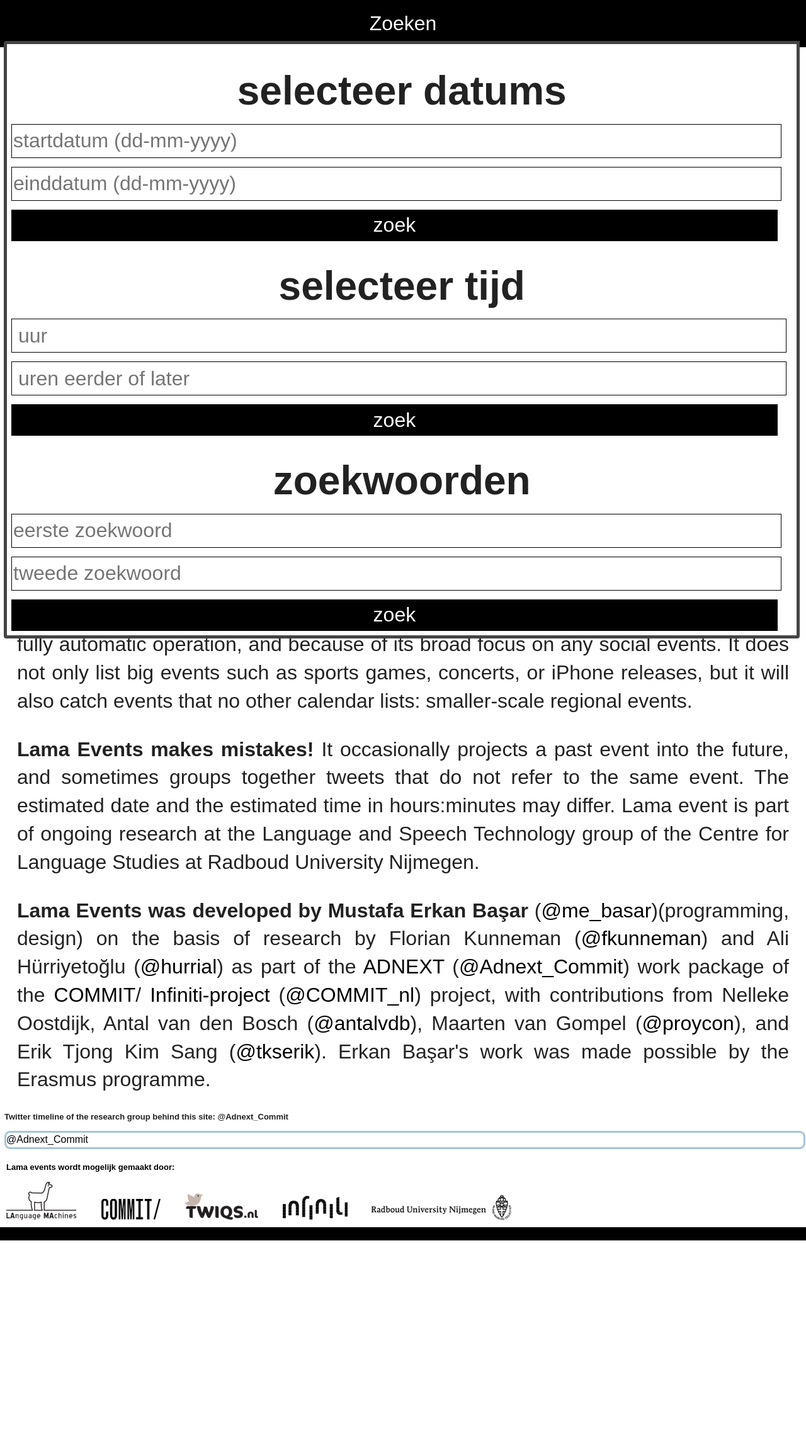
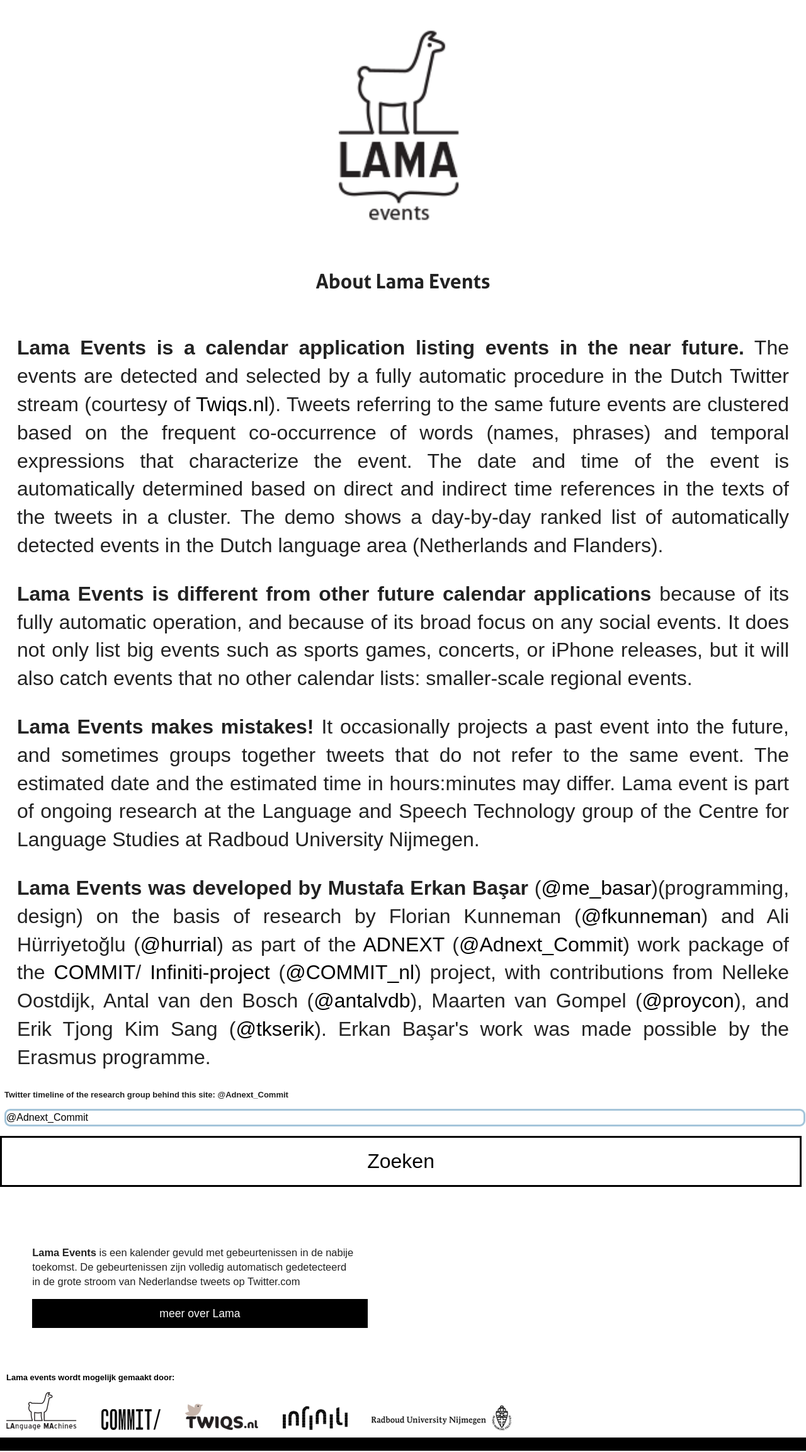
Before and after one commit to LanguageMachines/LamaEvents, a Django app: template templates/mobile/about-lama.mobile.html in a window 1280 px wide. Shown: the whole page at 63% size. Before the commit the page ends 1970 px from the top, so only its background shows below. Run offline with Django 3.2, Linux system fonts and the light colour scheme; the template is opened without the code that fills it: most values are stand-ins (such as "Sample title", 1, 10 or a date in 2020); some libraries are stand-ins or nearby versions.

Commit message:
About infos and search bar moved to bottom

```diff
--- a/static/base/mobile.css
+++ b/static/base/mobile.css
@@ -160,7 +160,7 @@ textarea {
 
 body {background-image: url("images/bg-grid.png"); background-repeat: repeat; background-color: #c8c8c8; height:100%; }
 #main { margin: 0 auto; background-color: #ffffff; position:absolute; top:0; left:0; right:0;}
-#left { height: 100%; margin: 25px 0; font-size: 11px; float: left;}
+#left { width: 100%; height: 100%; margin: 25px 0; font-size: 11px; float: left;}
 #left a a:hover a:active {text-decoration: none;}
 #container {width: 100%; display: block; float: left;}
 .uitleg { font-size: 1.5em;}
@@ -171,9 +171,9 @@ footer {color: #000; font-weight: bold; font-size: 13px; background-color: #fff;
 .info:hover {background-color: #a5c5da; color: #000;}
 .onderruimte { width: 150%; margin: 17% 0 0 10%; height: 100%;}
 
-#left .lama-logo {float: left; margin: 25px 15px 25px 25px;}
-#left .over { width: 28%; display: block; float: left; margin: 51px 0 25px 12%; }
-#left .about {width: 28%; display: block; float: left; margin: 25px 0 25px 9%;}
+#left .lama-logo {width: 10%; margin: 0 41%; position: relative;}
+#left .over { width: 40%; display: block; float: left; margin: 51px 0 25px 4%;}
+#left .about {width: 40%; display: block; float: left; margin: 45px 0 25px 9%;}
 
 .pijl-links { display: inline-block; float: left; margin-top: 0; }
 .pijl-rechts { display: inline-block; float: right; margin: 0; }
@@ -239,21 +239,22 @@ input[type="number"] { border: 1px solid #000; color: #aaa; height: 50px; margin
 
    #menu-icon {
 		display:inline-block;
-		width: 100%;
+		width: 99%;
 		height: 60px;
-		background: #000;
+		background: #FFF;
 		text-align: center;
-		color: #FFF;
+		color: #000;
+		border: 3px solid #000;
 		font-size: 2em;
 		padding-top: 15px;
+		margin-top: 15px;
 	}
 
 	nav #right, nav:active #right {
 		display: none;
-		position: absolute;
+		position: relative;
 		background: #fff;
 		border: 5px solid #444;
-		top: 60px;
 		width: 98%;
 		border-radius: 4px 0 4px 4px;
 		z-index: 1;
--- a/templates/mobile/base.mobile.html
+++ b/templates/mobile/base.mobile.html
@@ -73,9 +73,28 @@ which.style.display="block"
  <div id="main">
 
 
- 	<nav>
+	<div id="left">
 
-			<a href="javascript:hideshow(document.getElementById('right'))" id="menu-icon">Zoeken</a>
+		<div class="lama-logo">
+ 			<a href="{{ urlprefix }}/">
+ 			<img class="onderruimte" src="{% static 'base/images/Lama-events-logo.png' %}" alt="lama logo"></a>
+		</div>
+ 		<br>
+
+	</div>
+
+
+ 	<div id="container">
+
+			{% block pri_content %}{% endblock %}
+
+	</div>
+
+	<div id="zoekbar">
+
+		<a href="javascript:hideshow(document.getElementById('right'))" id="menu-icon">Zoeken</a>
+
+		<nav>
 
 			<div id="right">
 
@@ -112,16 +131,12 @@ which.style.display="block"
 
 			</div>
 
-	</nav>
+		</nav>
+
+	</div>
 
 
 	<div id="left">
-
-		<div class="lama-logo">
- 			<a href="{{ urlprefix }}/">
- 			<img class="onderruimte" src="{% static 'base/images/Lama-events-logo.png' %}" alt="lama logo"></a>
-		</div>
- 		<br>
 
 		<div class="over">
  			<p class="uitleg"><span class="vet13">Lama Events</span> is een kalender gevuld met gebeurtenissen in de nabije toekomst. De gebeurtenissen zijn volledig automatisch gedetecteerd in de grote stroom van Nederlandse tweets op Twitter.com</p>
@@ -137,19 +152,6 @@ which.style.display="block"
      {% endblock %}
 
 	</div>
-
-
-
-
- 	<div id="container">
-
-			{% block pri_content %}{% endblock %}
-
-	</div>
-
-
-
-
 
 	<footer>
 
```
